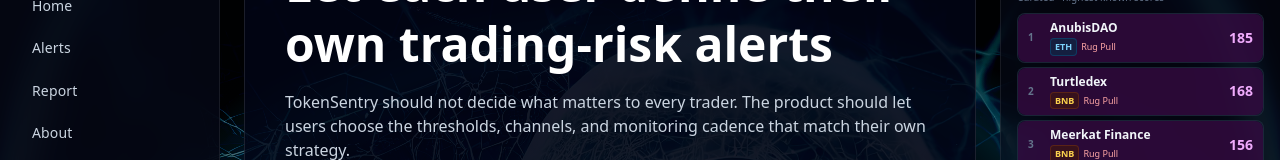
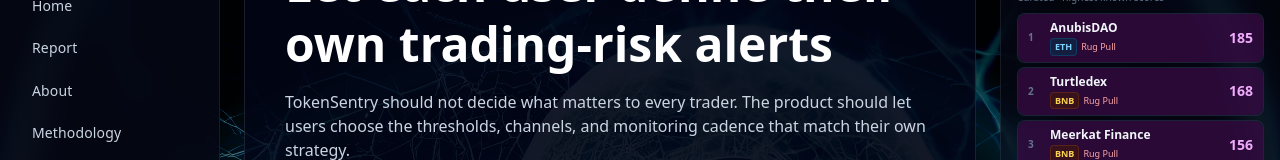
Before and after one commit to PrunyTH/TokenSentry, a Next.js app: page /alerts in a window 1280 px wide. Shown: the part 155-315 px from the top of the page. Built offline with nearby package versions, Linux system fonts and the light colour scheme; no server answers.

Commit message:
Hide alerts page from navigation

```diff
--- a/app/alerts/page.tsx
+++ b/app/alerts/page.tsx
@@ -5,6 +5,10 @@ export const metadata: Metadata = {
   title: "Alerts and Watchlists | TokenSentry",
   description:
     "Configure watchlists and token risk alerts for TokenSentry. Choose your own thresholds, delivery channels, and monitoring frequency.",
+  robots: {
+    index: false,
+    follow: false,
+  },
 };
 
 export default function AlertsPage() {
--- a/app/layout.tsx
+++ b/app/layout.tsx
@@ -88,7 +88,6 @@ export default function RootLayout({
           <nav className="sidebar-links">
             {[
               { href: "/",            label: "Home" },
-              { href: "/alerts",      label: "Alerts" },
               { href: "/report",      label: "Report" },
               { href: "/about",       label: "About" },
               { href: "/methodology", label: "Methodology" },
```
